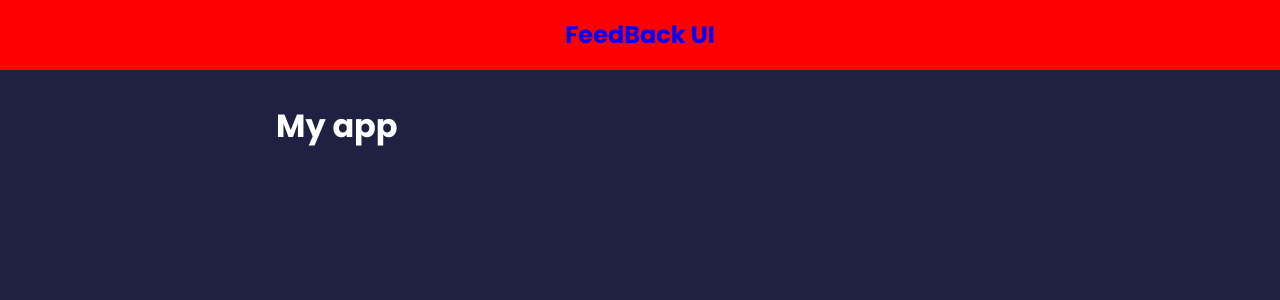
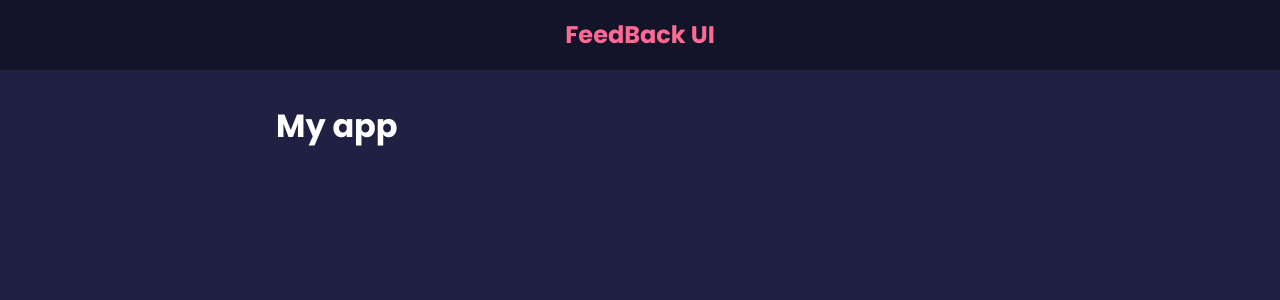
Before and after one commit to Elshaman/feedback-react-app, a React (Create React App) app: page / in a window 1280 px wide. Shown: the top 300 px of the page. Built offline with nearby package versions, Linux system fonts and the light colour scheme.

Commit message:
default styling props

```diff
--- a/src/App.js
+++ b/src/App.js
@@ -3,7 +3,7 @@ import Header from "./componentes/Header"
 function App(){
     return (
         <>
-            <Header bgColor='red' textColor='blue' />
+            <Header  />
                 <div className="container">
                     <h1>My app</h1>
                 </div>
--- a/src/componentes/Header.jsx
+++ b/src/componentes/Header.jsx
@@ -19,7 +19,9 @@ function Header({text , bgColor , textColor }) {
 }
 
 Header.defaultProps ={
-    text: 'FeedBack UI'
+    text: 'FeedBack UI',
+    bgColor: 'rgba(0,0,0,0.4)',
+    textColor : '#ff6a95'
 }
 
 Header.propTypes ={
```
